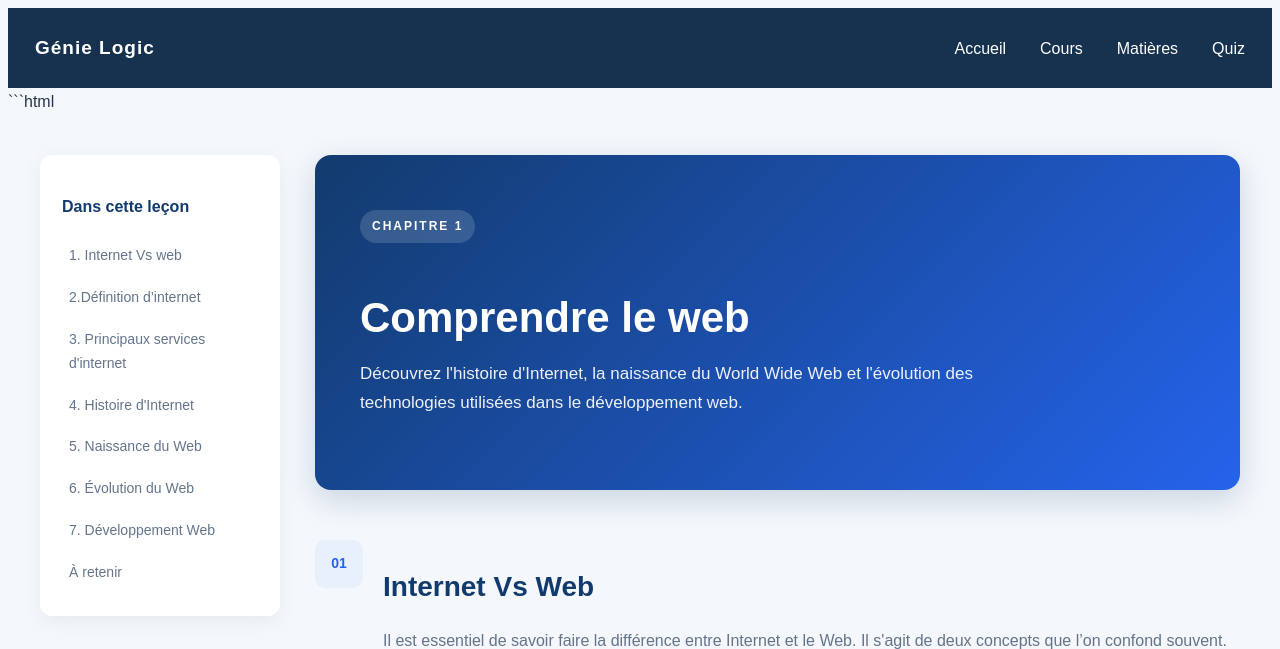
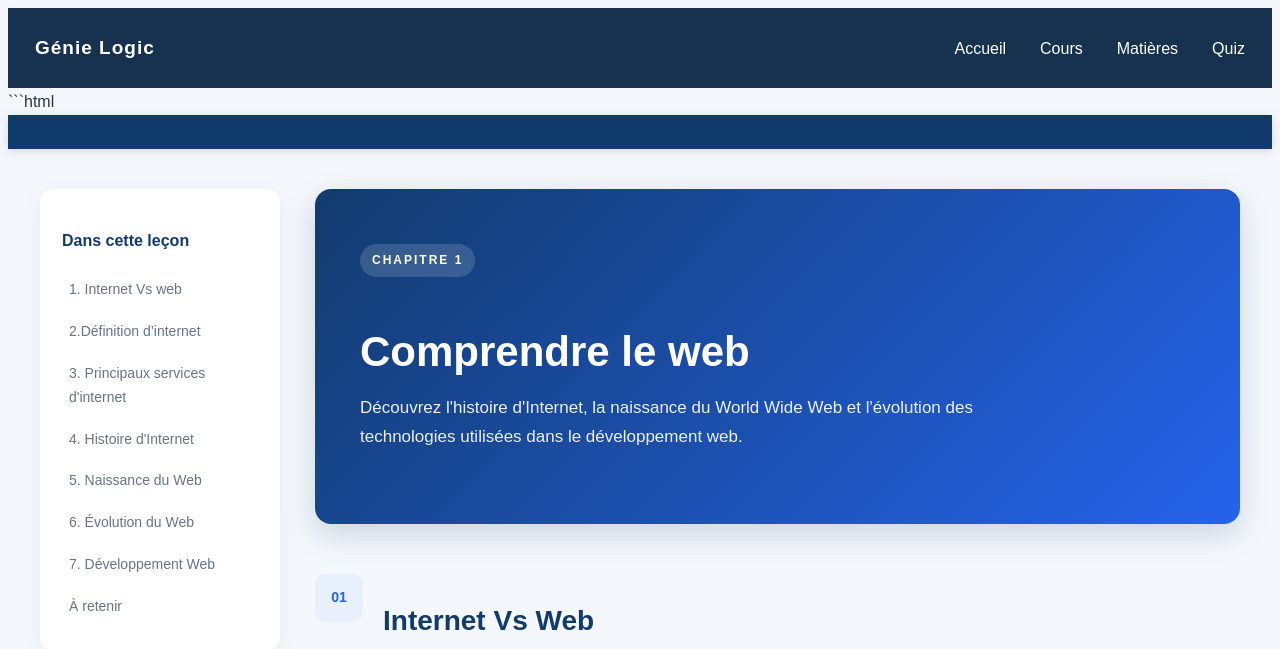
Before and after one commit to DolpheYong/Quiz, a PHP site: page /lecons/developpement/historique.html in a window 1280 px wide. Shown: the top 649 px of the page. Run offline with PHP 8.4, Linux system fonts and the light colour scheme.

Commit message:
header modifier

```diff
--- a/index.php
+++ b/index.php
@@ -42,7 +42,7 @@
             <p>Tester ses connaissances.</p>
         </a>
 
-        <a class="carte" href="/quiz-local/lecons/developpement/introduction-html.html">
+        <a class="carte" href="/quiz-local/lecons/developpement/historique.html">
             <h2>Développement web</h2>
             <p>Découvrir HTML et les bases du Web.</p>
         </a>
--- a/lecons/developpement/historique.html
+++ b/lecons/developpement/historique.html
@@ -16,11 +16,17 @@
 </head>
 
 <body>
-    <script src="/quiz-local/assets/js/menu.js" defer></script>
 
 <!-- ================= HEADER ================= -->
+<header class="header">
 
+        <div class="header-container">
 
+           <script src="/quiz-local/assets/js/menu.js" defer></script>
+
+        </div>
+
+    </header>
 <!-- ================= PAGE ================= -->
 
 <div class="page-container">
```
